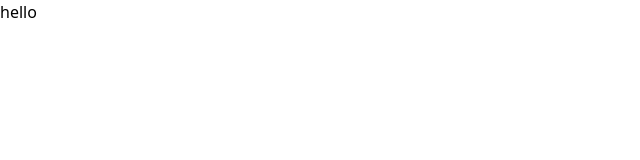
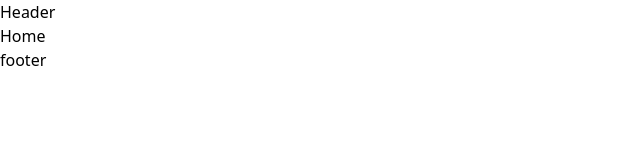
Before and after one commit to Mohanned-Rasheed/Fattani-Website, a React (Vite) app: page / in a window 1280 px wide. Shown: the top 160 px of the page, without its empty margins (0-640 px from the left). Built offline with nearby package versions, Linux system fonts and the light colour scheme.

Commit message:
skeleton

```diff
--- a/src/App.jsx
+++ b/src/App.jsx
@@ -1,9 +1,23 @@
 import { useState } from "react";
-
+import { createBrowserRouter, RouterProvider } from "react-router-dom";
+import Root from "./pages/Root";
+import Home from "./pages/Home";
 function App() {
+  const router = createBrowserRouter([
+    {
+      path: "/",
+      element: <Root />,
+      children: [
+        { index: true, element: <Home /> },
+        { path: "/about-us", element: <div>About us</div> },
+        { path: "/services", element: <div /> },
+        { path: "contact", element: <div /> },
+      ],
+    },
+  ]);
   return (
     <>
-      <div> hello</div>
+      <RouterProvider router={router} />
     </>
   );
 }
--- /dev/null
+++ b/src/components/Footer.jsx
@@ -0,0 +1,7 @@
+import React from "react";
+
+function Footer() {
+  return <div>footer</div>;
+}
+
+export default Footer;
--- /dev/null
+++ b/src/components/Header.jsx
@@ -0,0 +1,7 @@
+import React from "react";
+
+function Header() {
+  return <div>Header</div>;
+}
+
+export default Header;
--- /dev/null
+++ b/src/pages/Home.jsx
@@ -0,0 +1,7 @@
+import React from "react";
+
+function Home() {
+  return <div>Home</div>;
+}
+
+export default Home;
--- /dev/null
+++ b/src/pages/Root.jsx
@@ -0,0 +1,17 @@
+import React from "react";
+import { Outlet } from "react-router-dom";
+import Header from "../components/Header";
+import Footer from "../components/Footer";
+function Root() {
+  return (
+    <div className="flex flex-col min-h-screen">
+      <Header />
+      <div className="flex-grow mb-20">
+        <Outlet />
+      </div>
+      <Footer />
+    </div>
+  );
+}
+
+export default Root;
```
Also changed, not shown: src/pages/About-us.jsx (added), src/pages/Contact.jsx (added), src/pages/Services.jsx (added).
